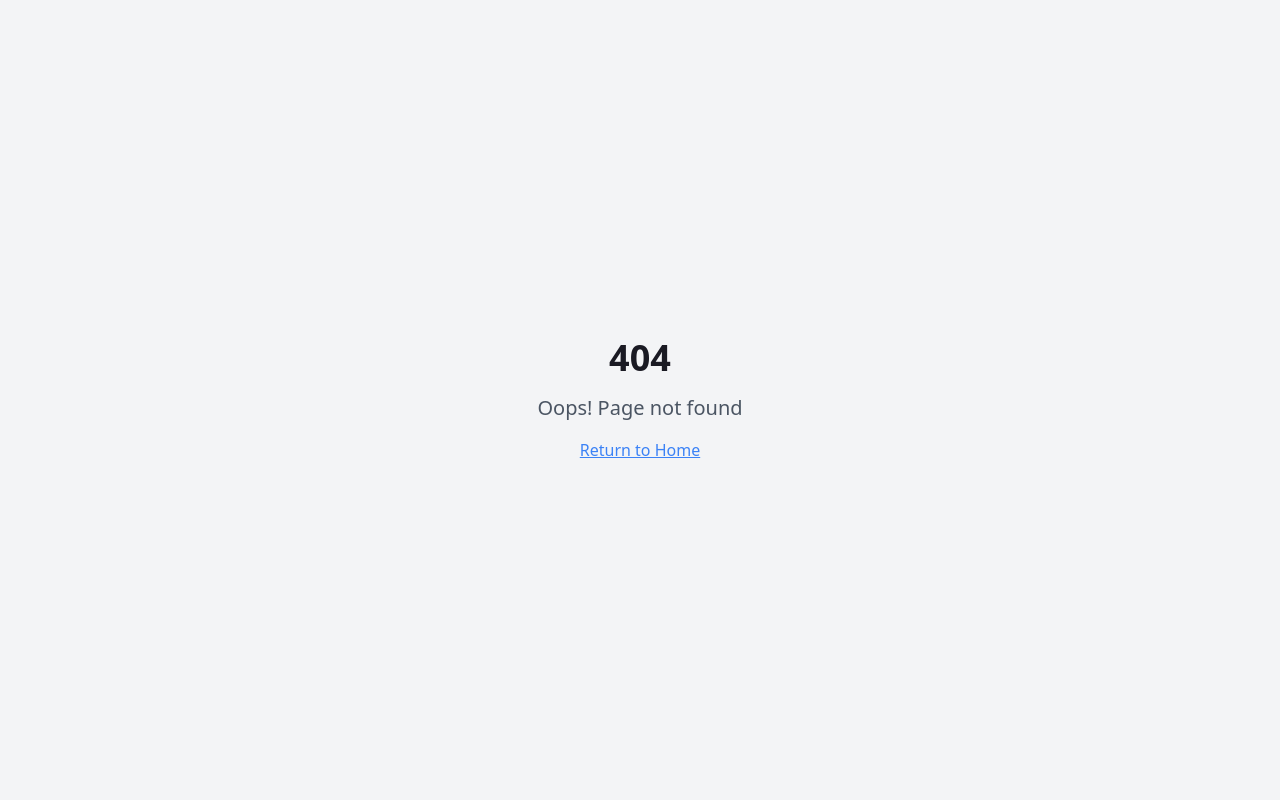
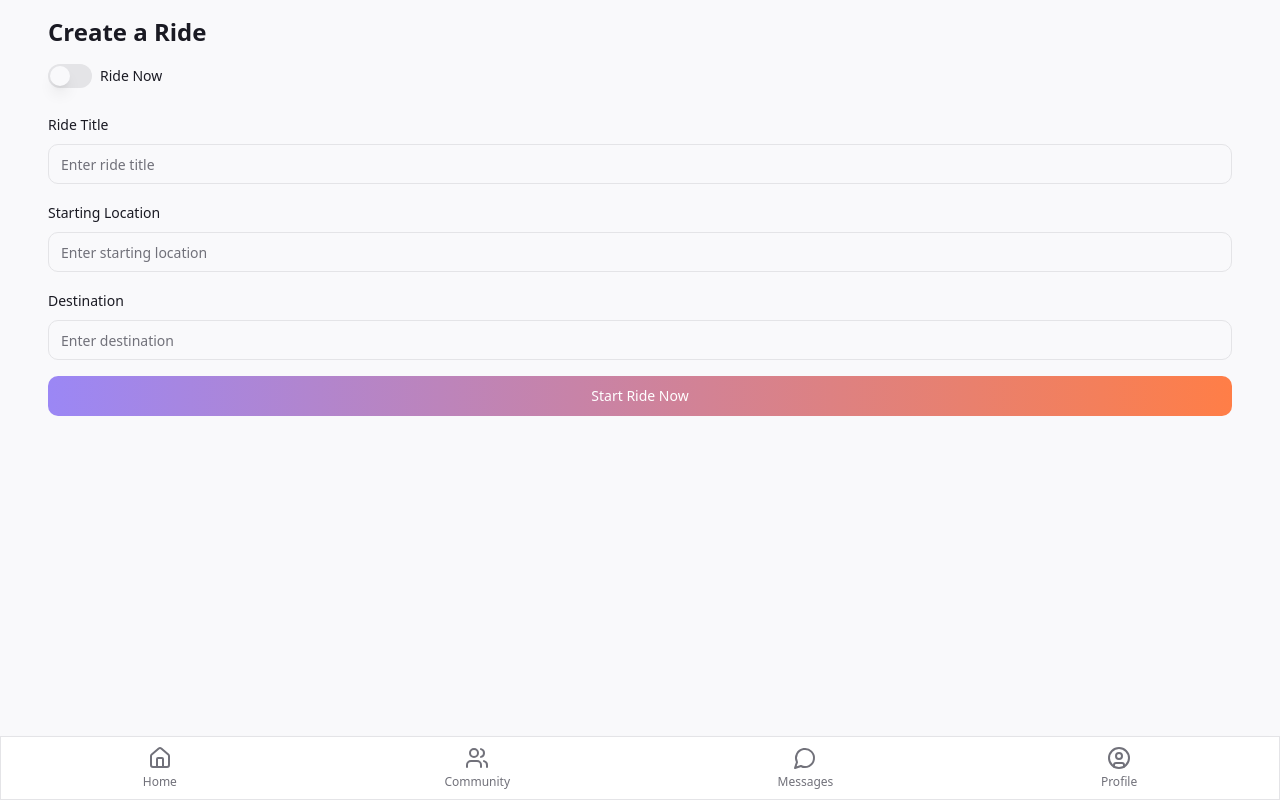
Before and after one commit to Accular/tripplin-ride-together-app, a React (Vite) app: page /create-ride in a window 1280 px wide. Before the commit this address had no page. Built offline with nearby package versions, Linux system fonts and the light colour scheme.

Commit message:
Add ride time fields and toggle
Adds a toggle for "Ride Now" or "Planned Ride" and conditional start/end time fields for planned rides in the ride creation form.

```diff
--- a/src/App.tsx
+++ b/src/App.tsx
@@ -9,6 +9,7 @@ import Index from "./pages/Index";
 import Community from "./pages/Community";
 import Messages from "./pages/Messages";
 import Profile from "./pages/Profile";
+import CreateRide from "./pages/CreateRide";
 import NotFound from "./pages/NotFound";
 
 const queryClient = new QueryClient();
@@ -40,6 +41,11 @@ const App = () => (
               <Profile />
             </MobileLayout>
           } />
+          <Route path="/create-ride" element={
+            <MobileLayout>
+              <CreateRide />
+            </MobileLayout>
+          } />
           <Route path="*" element={<NotFound />} />
         </Routes>
       </BrowserRouter>
--- /dev/null
+++ b/src/components/ride/RideCreationForm.tsx
@@ -0,0 +1,268 @@
+
+import React, { useState } from 'react';
+import { Calendar, Clock } from 'lucide-react';
+import { format } from 'date-fns';
+import { Button } from "@/components/ui/button";
+import { Input } from "@/components/ui/input";
+import { Label } from "@/components/ui/label";
+import { Switch } from "@/components/ui/switch";
+import {
+  Form,
+  FormControl,
+  FormField,
+  FormItem,
+  FormLabel,
+  FormMessage,
+} from "@/components/ui/form";
+import {
+  Popover,
+  PopoverContent,
+  PopoverTrigger
+} from "@/components/ui/popover";
+import { Calendar as CalendarComponent } from "@/components/ui/calendar";
+import { cn } from '@/lib/utils';
+import { useForm } from 'react-hook-form';
+import { z } from 'zod';
+import { zodResolver } from '@hookform/resolvers/zod';
+
+const rideFormSchema = z.object({
+  title: z.string().min(3, "Title must be at least 3 characters"),
+  startLocation: z.string().min(3, "Start location is required"),
+  endLocation: z.string().min(3, "End location is required"),
+  isPlannedRide: z.boolean().default(false),
+  startDate: z.date().optional(),
+  startTime: z.string().optional(),
+  endDate: z.date().optional(),
+  endTime: z.string().optional(),
+});
+
+type RideFormValues = z.infer<typeof rideFormSchema>;
+
+const RideCreationForm = () => {
+  const [isPlannedRide, setIsPlannedRide] = useState(false);
+
+  const form = useForm<RideFormValues>({
+    resolver: zodResolver(rideFormSchema),
+    defaultValues: {
+      title: "",
+      startLocation: "",
+      endLocation: "",
+      isPlannedRide: false,
+    }
+  });
+
+  const onSubmit = (data: RideFormValues) => {
+    console.log("Ride data:", data);
+    // Here you would typically send this data to an API
+  };
+
+  const handleRideTypeToggle = (checked: boolean) => {
+    setIsPlannedRide(checked);
+    form.setValue("isPlannedRide", checked);
+
+    if (!checked) {
+      // Reset date and time fields when switching to "Ride Now"
+      form.setValue("startDate", undefined);
+      form.setValue("endDate", undefined);
+      form.setValue("startTime", undefined);
+      form.setValue("endTime", undefined);
+    }
+  };
+
+  return (
+    <div className="p-4">
+      <h1 className="text-2xl font-bold mb-4">Create a Ride</h1>
+
+      <div className="flex items-center space-x-2 mb-6">
+        <Switch
+          id="ride-type"
+          checked={isPlannedRide}
+          onCheckedChange={handleRideTypeToggle}
+        />
+        <Label htmlFor="ride-type" className="text-sm font-medium">
+          {isPlannedRide ? "Planned Ride" : "Ride Now"}
+        </Label>
+      </div>
+
+      <Form {...form}>
+        <form onSubmit={form.handleSubmit(onSubmit)} className="space-y-4">
+          <FormField
+            control={form.control}
+            name="title"
+            render={({ field }) => (
+              <FormItem>
+                <FormLabel>Ride Title</FormLabel>
+                <FormControl>
+                  <Input placeholder="Enter ride title" {...field} />
+                </FormControl>
+                <FormMessage />
+              </FormItem>
+            )}
+          />
+
+          <FormField
+            control={form.control}
+            name="startLocation"
+            render={({ field }) => (
+              <FormItem>
+                <FormLabel>Starting Location</FormLabel>
+                <FormControl>
+                  <Input placeholder="Enter starting location" {...field} />
+                </FormControl>
+                <FormMessage />
+              </FormItem>
+            )}
+          />
+
+          <FormField
+            control={form.control}
+            name="endLocation"
+            render={({ field }) => (
+              <FormItem>
+                <FormLabel>Destination</FormLabel>
+                <FormControl>
+                  <Input placeholder="Enter destination" {...field} />
+                </FormControl>
+                <FormMessage />
+              </FormItem>
+            )}
+          />
+
+          {isPlannedRide && (
+            <>
+              <div className="grid grid-cols-1 md:grid-cols-2 gap-4">
+                <FormField
+                  control={form.control}
+                  name="startDate"
+                  render={({ field }) => (
+                    <FormItem className="flex flex-col">
+                      <FormLabel>Start Date</FormLabel>
+                      <Popover>
+                        <PopoverTrigger asChild>
+                          <FormControl>
+                            <Button
+                              variant={"outline"}
+                              className={cn(
+                                "w-full pl-3 text-left font-normal",
+                                !field.value && "text-muted-foreground"
+                              )}
+                            >
+                              {field.value ? (
+                                format(field.value, "PPP")
+                              ) : (
+                                <span>Select start date</span>
+                              )}
+                              <Calendar className="ml-auto h-4 w-4 opacity-50" />
+                            </Button>
+                          </FormControl>
+                        </PopoverTrigger>
+                        <PopoverContent className="w-auto p-0" align="start">
+                          <CalendarComponent
+                            mode="single"
+                            selected={field.value}
+                            onSelect={field.onChange}
+                            initialFocus
+                            className="p-3 pointer-events-auto"
+                          />
+                        </PopoverContent>
+                      </Popover>
+                      <FormMessage />
+                    </FormItem>
+                  )}
+                />
+
+                <FormField
+                  control={form.control}
+                  name="startTime"
+                  render={({ field }) => (
+                    <FormItem>
+                      <FormLabel>Start Time</FormLabel>
+                      <div className="relative">
+                        <FormControl>
+                          <Input
+                            type="time"
+                            placeholder="Select start time"
+                            {...field}
+                          />
+                        </FormControl>
+                        <Clock className="absolute right-3 top-2.5 h-4 w-4 text-muted-foreground" />
+                      </div>
+                      <FormMessage />
+                    </FormItem>
+                  )}
+                />
+
+                <FormField
+                  control={form.control}
+                  name="endDate"
+                  render={({ field }) => (
+                    <FormItem className="flex flex-col">
+                      <FormLabel>End Date</FormLabel>
+                      <Popover>
+                        <PopoverTrigger asChild>
+                          <FormControl>
+                            <Button
+                              variant={"outline"}
+                              className={cn(
+                                "w-full pl-3 text-left font-normal",
+                                !field.value && "text-muted-foreground"
+                              )}
+                            >
+                              {field.value ? (
+                                format(field.value, "PPP")
+                              ) : (
+                                <span>Select end date</span>
+                              )}
+                              <Calendar className="ml-auto h-4 w-4 opacity-50" />
+                            </Button>
+                          </FormControl>
+                        </PopoverTrigger>
+                        <PopoverContent className="w-auto p-0" align="start">
+                          <CalendarComponent
+                            mode="single"
+                            selected={field.value}
+                            onSelect={field.onChange}
+                            initialFocus
+                            className="p-3 pointer-events-auto"
+                          />
+                        </PopoverContent>
+                      </Popover>
+                      <FormMessage />
+                    </FormItem>
+                  )}
+                />
+
+                <FormField
+                  control={form.control}
+                  name="endTime"
+                  render={({ field }) => (
+                    <FormItem>
+                      <FormLabel>End Time</FormLabel>
+                      <div className="relative">
+                        <FormControl>
+                          <Input
+                            type="time"
+                            placeholder="Select end time"
+                            {...field}
+                          />
+                        </FormControl>
+                        <Clock className="absolute right-3 top-2.5 h-4 w-4 text-muted-foreground" />
+                      </div>
+                      <FormMessage />
+                    </FormItem>
+                  )}
+                />
+              </div>
+            </>
+          )}
+
+          <Button type="submit" className="w-full mt-6 bg-tripplin-gradient">
+            {isPlannedRide ? "Schedule Ride" : "Start Ride Now"}
+          </Button>
+        </form>
+      </Form>
+    </div>
+  );
+};
+
+export default RideCreationForm;
--- /dev/null
+++ b/src/pages/CreateRide.tsx
@@ -0,0 +1,13 @@
+
+import React from 'react';
+import RideCreationForm from '../components/ride/RideCreationForm';
+
+const CreateRide = () => {
+  return (
+    <div className="container mx-auto">
+      <RideCreationForm />
+    </div>
+  );
+};
+
+export default CreateRide;
```
